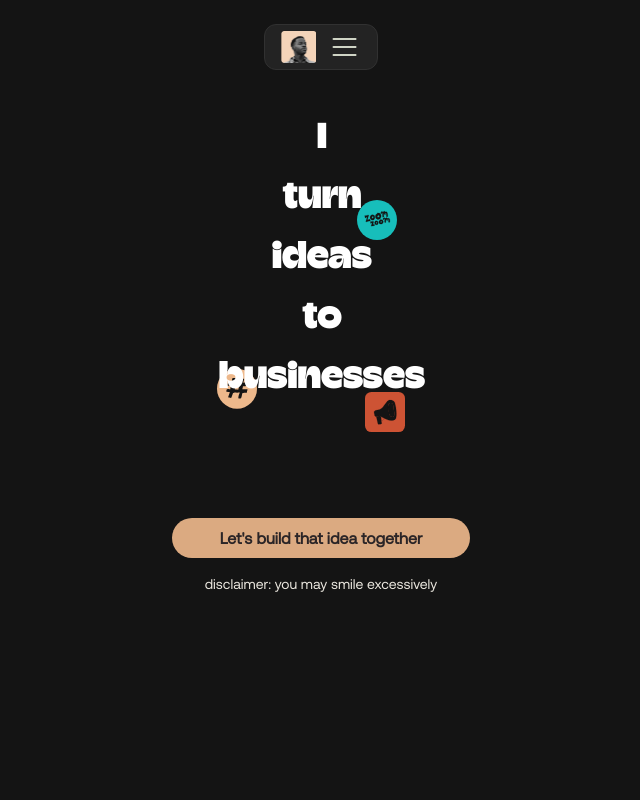
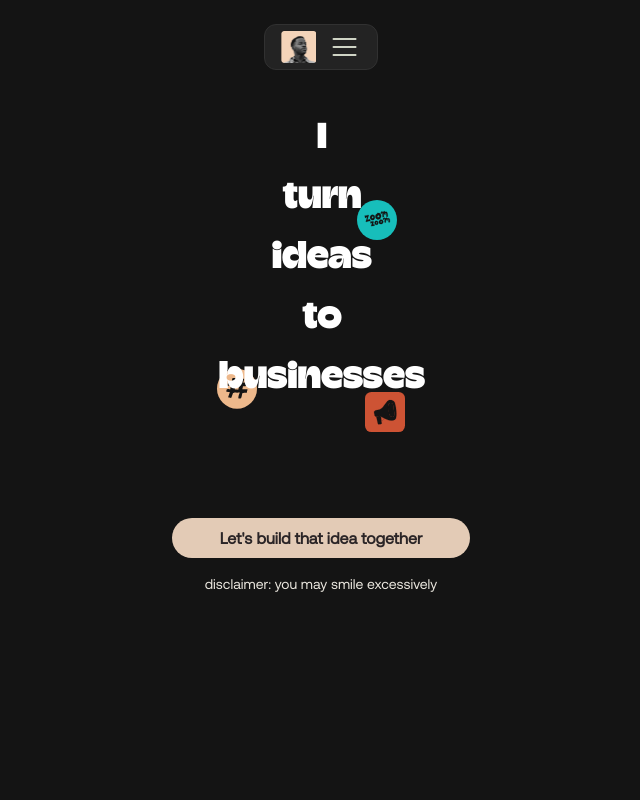
Before and after one commit to ebubesunday16/The-Software-Engineer-You-Wished-You-Hired, a Next.js app: page / in a window 1280 px wide. Shown: the top 800 px of the page, without its empty margins (319-959 px from the left). Built offline with nearby package versions, Linux system fonts and the light colour scheme.

Commit message:
tweak 4.9

```diff
--- a/component/LandingPage/Stack.tsx
+++ b/component/LandingPage/Stack.tsx
@@ -105,7 +105,7 @@ const Stack = () => {
             alt='suntzu'
           />
         </div>
-        <div className='space-y-4'>
+        <div className='space-y-4 text-xs'>
             <p>I usually adapt my stack to the project’s needs, but I’ve worked the most with React and Next.js for web, PostgreSQL for databases, and React Native for mobile apps.</p>
             <p>You may also find me playing a lot with express js, python, C++ as the project demands.</p>
 
--- a/component/LandingPage/ZoomZoom.tsx
+++ b/component/LandingPage/ZoomZoom.tsx
@@ -183,7 +183,7 @@ const ZoomZoom = () => {
           }}
           >
 
-            <button className='bg-[#EDB88B] rounded-[37px] self-center px-12 py-2'>
+            <button className='bg-[#f6dcc5] rounded-[37px] self-center px-12 py-2'>
               <span className='text-[#2E282A] font-bold'>Let's build that idea together</span>
             </button>
             <p className='text-brand-white text-center text-sm'>disclaimer: you may smile excessively</p>
```
